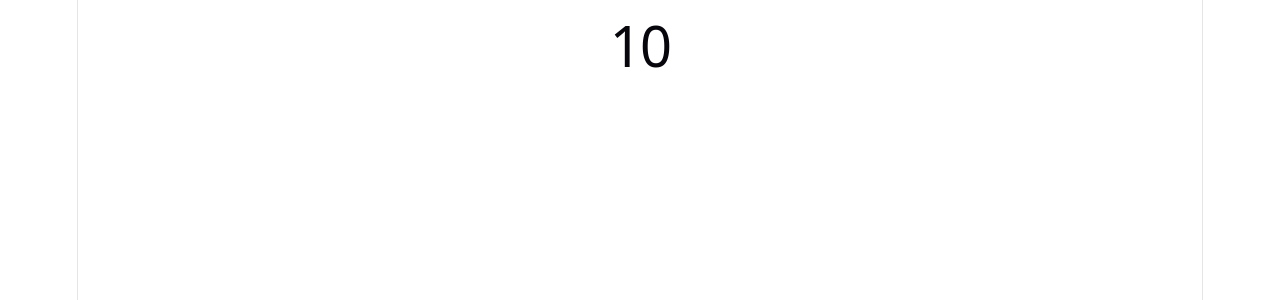
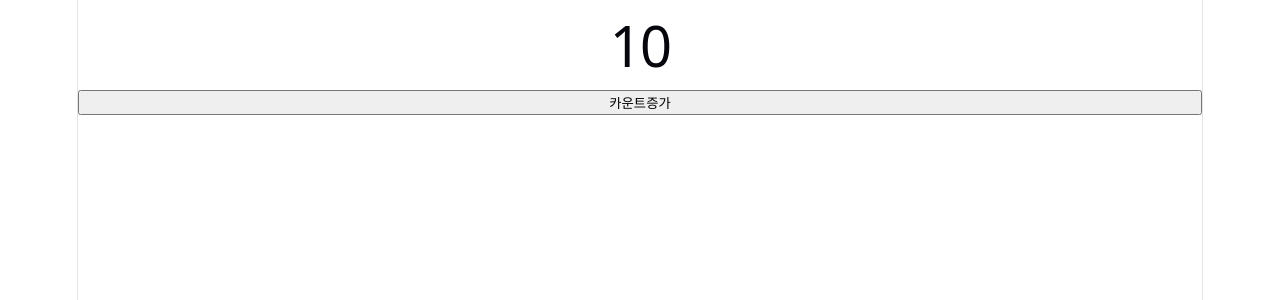
Before and after one commit to chlalswns200/vue-basic, a Vue app: page / in a window 1280 px wide. Shown: the top 300 px of the page. Built offline with nearby package versions, Linux system fonts and the light colour scheme.

Commit message:
4-2 업데이트 훅

```diff
--- a/src/App.vue
+++ b/src/App.vue
@@ -1,20 +1,27 @@
 <template>
   <h1>{{ count }}</h1>
+  <button @click="addCount">카운트증가</button>
 </template>
 
 <script>
 export default {
   data() {
-    return {
-      count: 10
-    };
+    return{
+      count: 10,
+    }
   },
-  /* 생성 단계 라이프사이클 */
-  beforeCreate(){
-    console.log("훅 beforeCreate: 인스턴스 생성 직후 데이터 초기화 전", this.count);
+  beforeUpdate(){
+    console.log("훅 - beforeUpdate: DOM 반영전",this.count);
+    console.log("훅 - beforeupdate: 현재 DOM 값",document.querySelector("h1").textContent);
   },
-  created(){
-    console.log("훅 create: 데이터와 이벤트 모두가 초기화 된 후", this.count);
+  updated(){
+    console.log("훅 - updated: DOM 업데이트 완료",this.count);
+    console.log("훅 - updated: 반영된 DOM 값",document.querySelector("h1").textContent);
+  },
+  methods: {
+    addCount() {
+      this.count++;
+    }
   }
 };
 </script>
```
